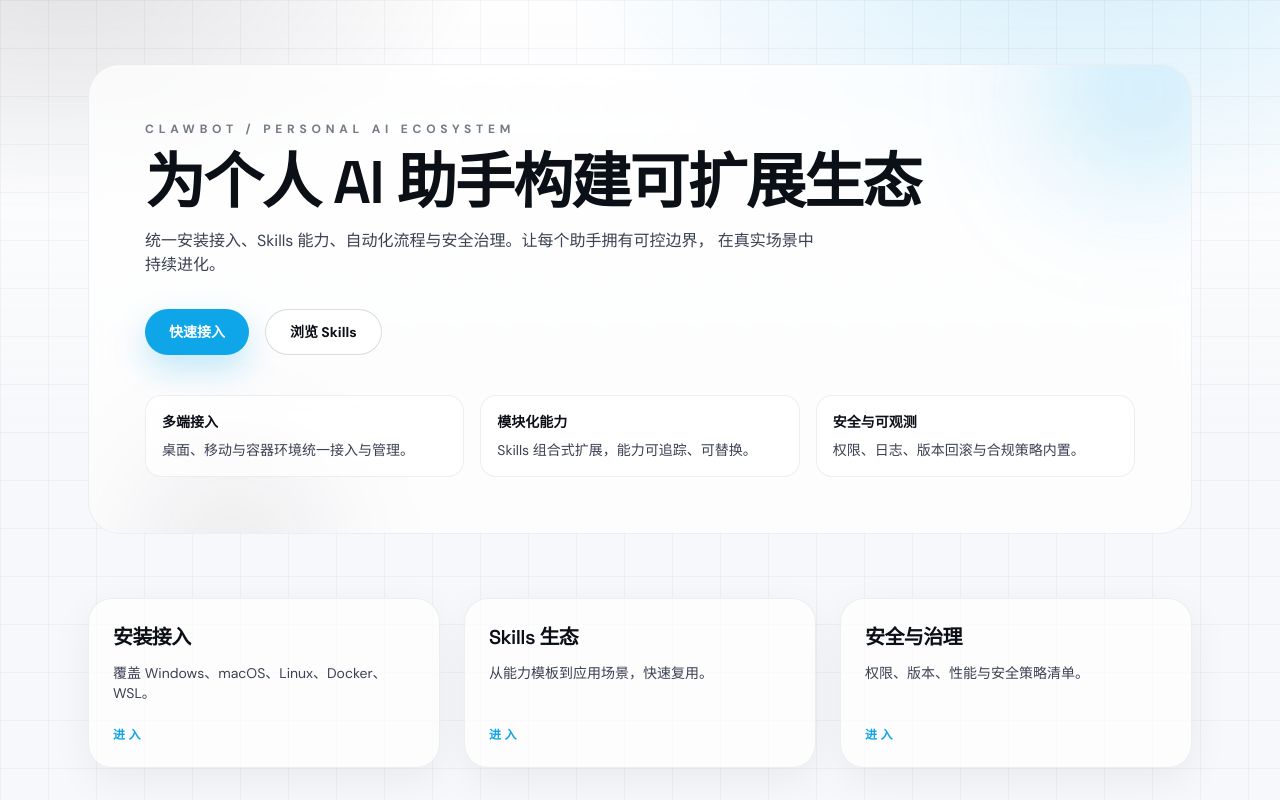
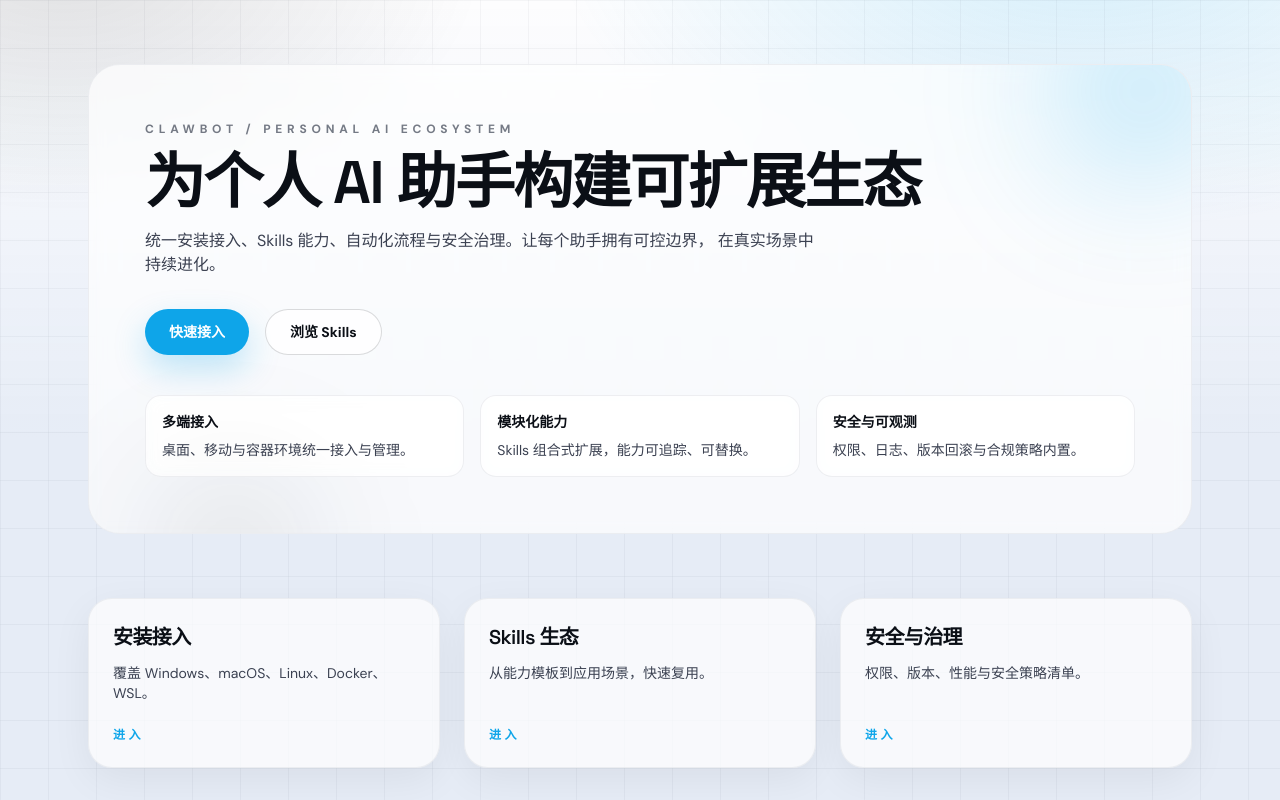
Before and after one commit to errun/openclawclub, a Next.js app: page / in a window 1280 px wide. Shown: the top 800 px of the page. Built offline with nearby package versions, Linux system fonts and the light colour scheme.

Commit message:
Cooler background tone

```diff
--- a/app/globals.css
+++ b/app/globals.css
@@ -7,7 +7,7 @@
   --color-primary: #0b0f16;
   --color-secondary: #3b4151;
   --color-cta: #0ea5e9;
-  --color-background: #f7f8fb;
+  --color-background: #e6ecf6;
   --color-text: #0b0f16;
   --color-line: #e5e7eb;
 }
@@ -25,7 +25,7 @@ body {
       rgba(11, 15, 22, 0.12),
       transparent 60%
     ),
-    linear-gradient(180deg, rgba(255, 255, 255, 0.9), #f7f8fb 55%);
+    linear-gradient(180deg, rgba(255, 255, 255, 0.9), #e6ecf6 55%);
   background-attachment: fixed;
 }
 
--- a/tailwind.config.ts
+++ b/tailwind.config.ts
@@ -16,7 +16,7 @@ const config: Config = {
         primary: '#0B0F16',
         muted: '#3B4151',
         accent: '#0EA5E9',
-        background: '#F7F8FB',
+        background: '#E6ECF6',
         line: '#E5E7EB',
         panel: '#FFFFFF'
       }
```
Also changed, not shown: design-system/clawbot/MASTER.md (+1 -1 lines).
